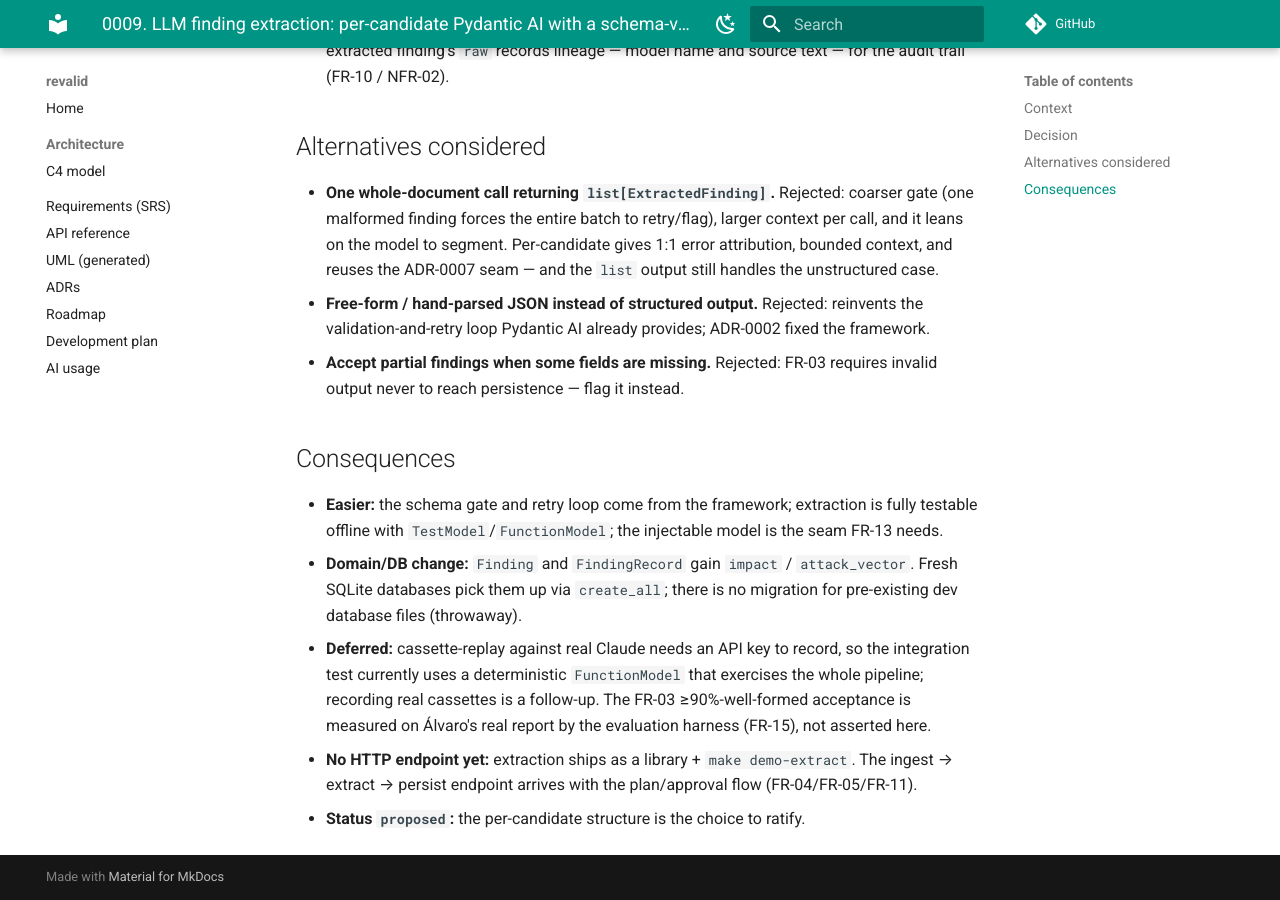
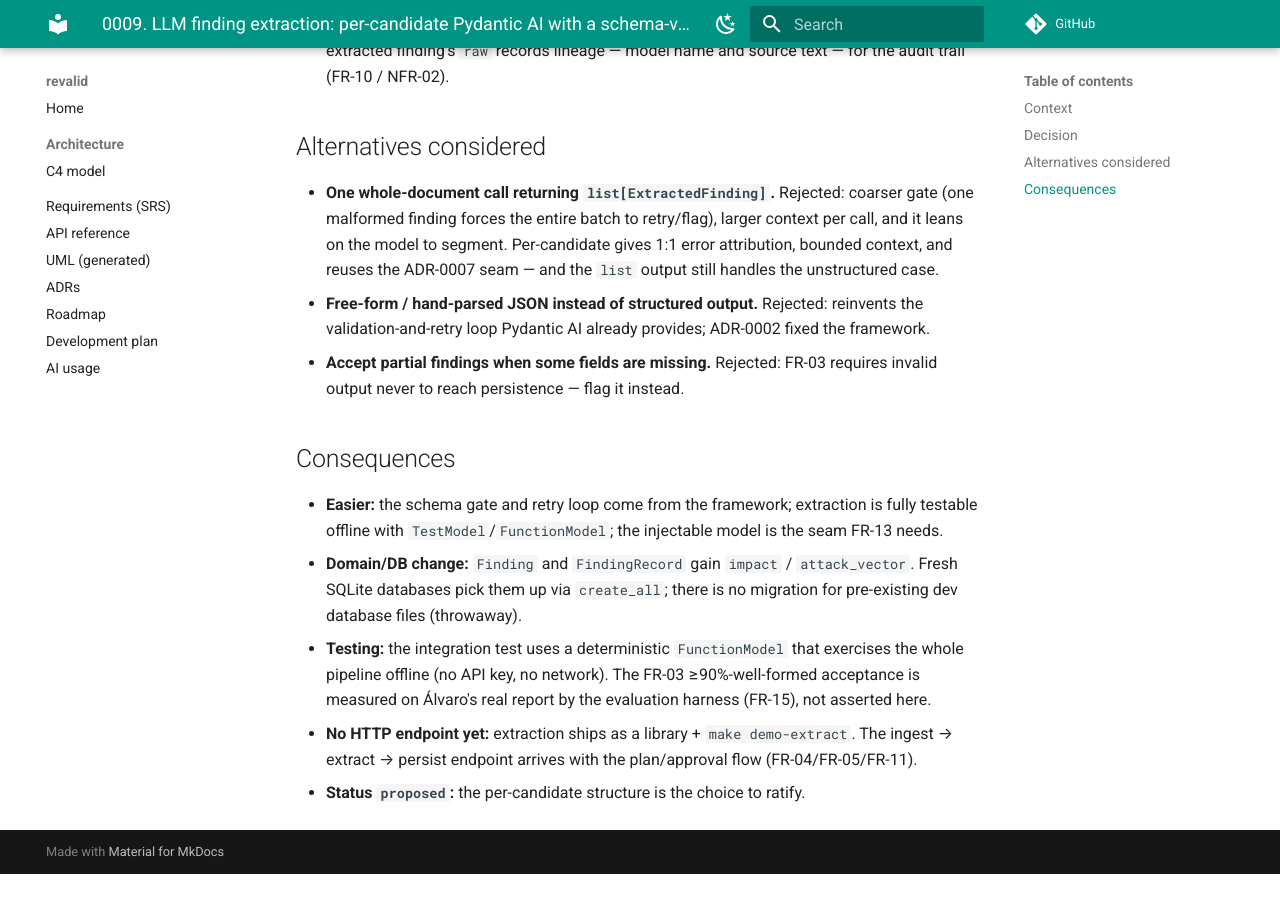
Before and after one commit to SelfishCoconut/revalid, an MkDocs documentation site: the page built from docs/adr/0009-llm-extraction-architecture.md, in a window 1280 px wide and 900 px high, scrolled down 1104 px. Built offline with MkDocs 1.6.1 and Material for MkDocs 9.7.7, drawn with Linux system fonts in a browser that asks for light colours; comment, search, counter and statistics services are not loaded; after the commit the page ends 1978 px from its top, so only the background shows below that.

Commit message:
docs: drop the cassette-replay testing option (#46)
Remove every mention of cassette-replay/VCR LLM testing; integration tests use deterministic Pydantic AI stand-ins (TestModel/FunctionModel), offline and key-free.

Co-Authored-By: Claude <noreply@anthropic.com>

```diff
--- a/docs/adr/0009-llm-extraction-architecture.md
+++ b/docs/adr/0009-llm-extraction-architecture.md
@@ -61,10 +61,9 @@ through Pydantic schema validation before it can become a domain finding.
 - **Domain/DB change:** `Finding` and `FindingRecord` gain `impact` /
   `attack_vector`. Fresh SQLite databases pick them up via `create_all`; there is
   no migration for pre-existing dev database files (throwaway).
-- **Deferred:** cassette-replay against real Claude needs an API key to record,
-  so the integration test currently uses a deterministic `FunctionModel` that
-  exercises the whole pipeline; recording real cassettes is a follow-up. The
-  FR-03 ≥90%-well-formed acceptance is measured on Álvaro's real report by the
+- **Testing:** the integration test uses a deterministic `FunctionModel` that
+  exercises the whole pipeline offline (no API key, no network). The FR-03
+  ≥90%-well-formed acceptance is measured on Álvaro's real report by the
   evaluation harness (FR-15), not asserted here.
 - **No HTTP endpoint yet:** extraction ships as a library + `make demo-extract`.
   The ingest → extract → persist endpoint arrives with the plan/approval flow
--- a/pyproject.toml
+++ b/pyproject.toml
@@ -99,7 +99,7 @@ ignore_missing_imports = true
 testpaths = ["tests"]
 addopts = "--strict-markers"
 markers = [
-    "integration: real component interactions, cassette-replayed LLM calls (CI: separate job)",
+    "integration: real component interactions; LLM via deterministic Pydantic AI stand-ins (CI: separate job)",
     "system: full E2E against dockerized lab targets (CI: nightly/workflow_dispatch only)",
 ]
 filterwarnings = [
```
Also changed, not shown: CLAUDE.md (+1 -1 lines), docs/development-plan.md (+2 -2 lines).
